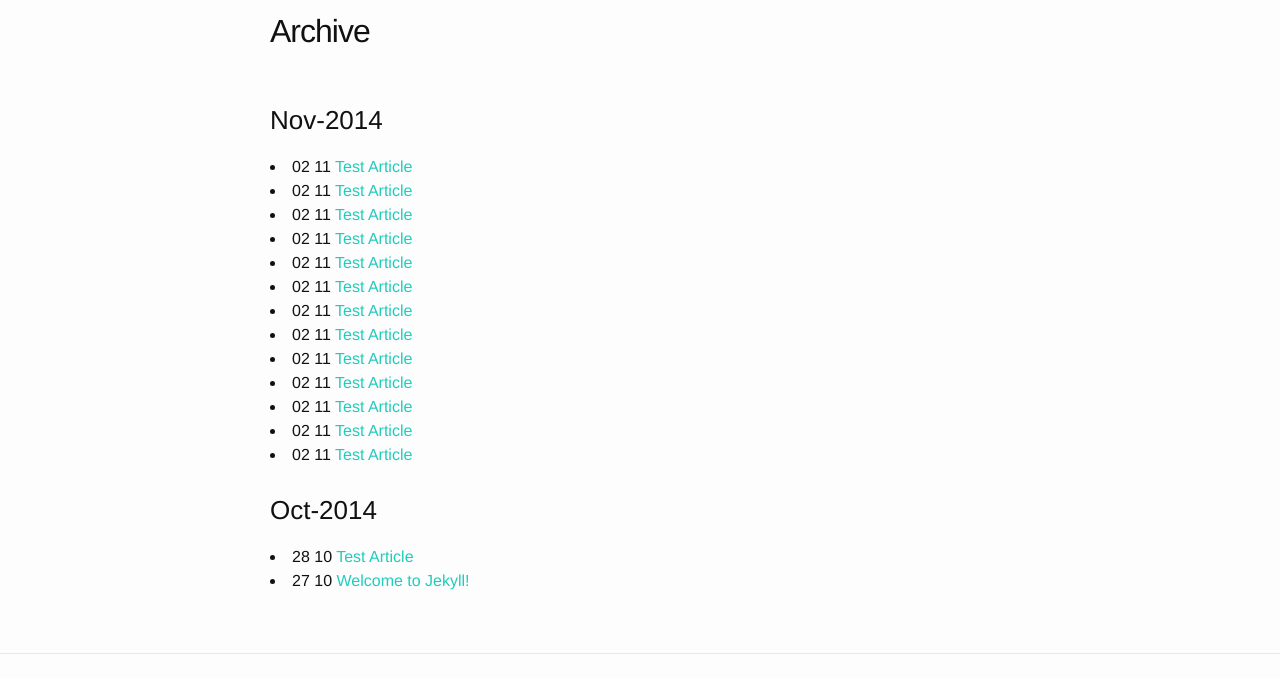
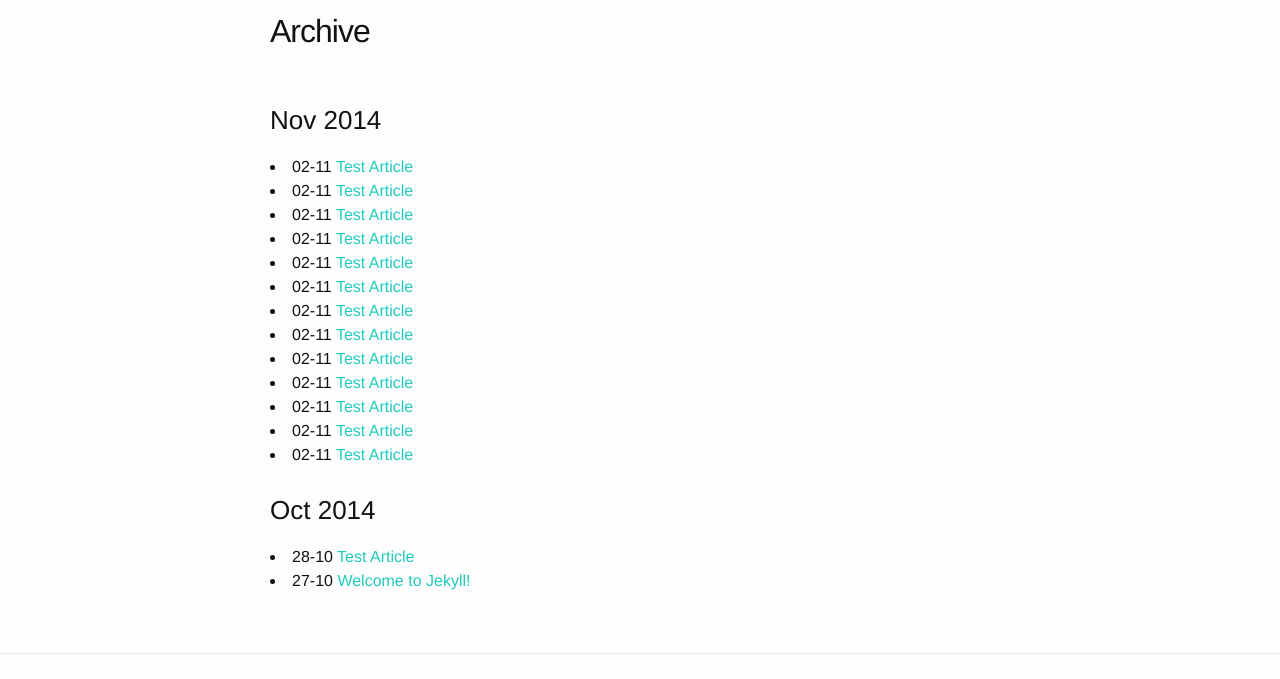
Before and after one commit to acdpnk/chrifpa.github.io, a Jekyll site: the page built from archive.md, in a window 1280 px wide. Shown: the part 190-869 px from the top of the page. Built offline with Jekyll 4.4.1, drawn with Linux system fonts in a browser that asks for light colours.

Commit message:
fixed the date layouts on the archive page

```diff
--- a/_layouts/archive.html
+++ b/_layouts/archive.html
@@ -7,7 +7,7 @@ layout: page
     {% capture nmonth %}{{ post.next.date | date: '%m' }}{% endcapture %}
     {% if month != nmonth %}
         <br>
-        <h3>{{ post.date | date: '%b-%Y' }}</h3>
+        <h3>{{ post.date | date: '%b %Y' }}</h3>
     {% endif %}
-    <li><time>{{ post.date | date:"%d %m " }}</time><a href="{{ post.url }}">{{ post.title }}</a></li>
+    <li><time>{{ post.date | date:"%d-%m " }}</time><a href="{{ post.url }}">{{ post.title }}</a></li>
 {% endfor %}
```
